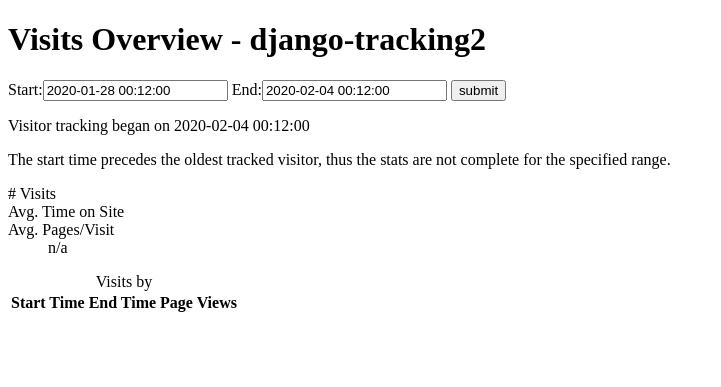
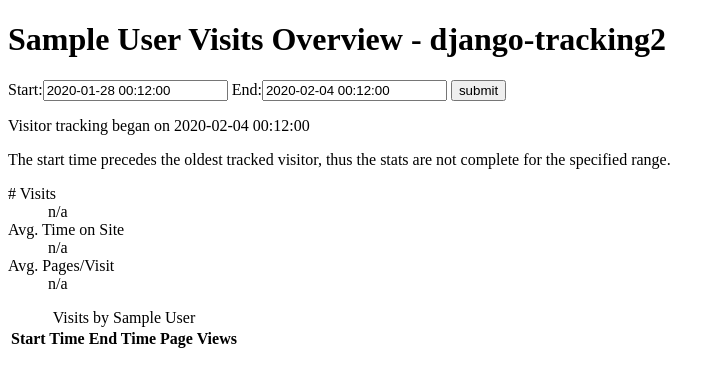
Before and after one commit to bruth/django-tracking2, a Django app: page /tracking/visitors/1/ in a window 1280 px wide. Shown: the top 387 px of the page, without its empty margins (0-721 px from the left). Run offline with Django 3.2, Linux system fonts and the light colour scheme; the visitor is signed in with stand-in values (Sample User, id 1); data comes from the database, SQL or seed files in the repository; lists and menus that the app fills with data are empty.

Commit message:
Fixed erroneous results on visit overview.

```diff
--- a/tracking/templates/tracking/visitor_overview.html
+++ b/tracking/templates/tracking/visitor_overview.html
@@ -9,9 +9,9 @@
     <div id="tracking-stats">
         <dl>
             <dt># Visits</dt>
-            <dd>{{ user.visit_count }}</dt>
+            <dd>{{ user.visit_count|default:"n/a" }}</dt>
             <dt>Avg. Time on Site</dt>
-            <dd>{{ user.time_on_site|default_if_none:"n/a" }}</dt>
+            <dd>{{ user.time_on_site|default:"n/a" }}</dt>
             <dt>Avg. Pages/Visit</dt>
             <dd>{{ user.pages_per_visit|floatformat|default:"n/a" }}</dt>
       </dl>
--- a/tracking/views.py
+++ b/tracking/views.py
@@ -59,8 +59,12 @@ def visitor_overview(request, user_id):
     user = Visitor.objects.user_stats(start_time, end_time).filter(pk=user_id).first()
     if user:
         user.time_on_site = timedelta(seconds=user.time_on_site)
+    else:
+        # User did not visit at all during this period. Need name but not stats
+        user = get_object_or_404(get_user_model(), pk=user_id)
     visits = Visitor.objects.filter(user=user, start_time__range=(start_time, end_time))
     paginator = Paginator(visits, TRACK_PAGING_SIZE)
+    log.critical(visits)
 
     context = {
         'form': form,
```
Also changed, not shown: tracking/managers.py (+0 -10 lines).
